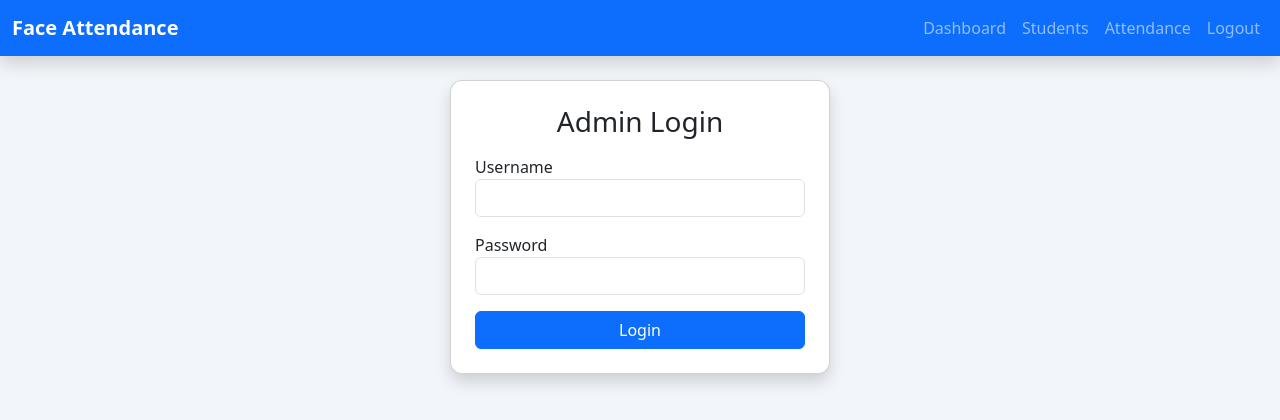
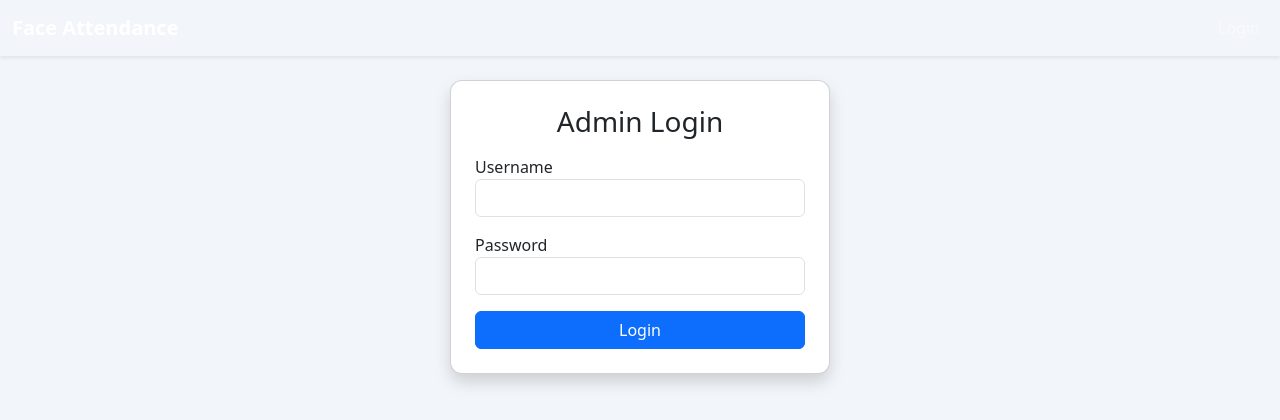
Before and after one commit to iamsayakdas/Face-Recognition-Attendance-System, a Flask app: page /login in a window 1280 px wide. Shown: the top 420 px of the page. Run offline with Flask 3, Linux system fonts and the light colour scheme.

Commit message:
Update base.html

```diff
--- a/templates/base.html
+++ b/templates/base.html
@@ -13,7 +13,7 @@
 </head>
 
 <body>
-<nav class="navbar navbar-expand-lg navbar-dark bg-primary shadow">
+<nav class="navbar navbar-expand-lg navbar-dark navbar-gradient shadow-sm">
   <div class="container-fluid">
     <a class="navbar-brand fw-bold" href="{{ url_for('dashboard') }}">Face Attendance</a>
 
@@ -23,22 +23,33 @@
     </button>
 
     <div class="collapse navbar-collapse" id="navMenu">
-      <ul class="navbar-nav ms-auto">
-        <li class="nav-item"><a class="nav-link" href="{{ url_for('dashboard') }}">Dashboard</a></li>
-        <li class="nav-item"><a class="nav-link" href="{{ url_for('students') }}">Students</a></li>
-        <li class="nav-item"><a class="nav-link" href="{{ url_for('attendance') }}">Attendance</a></li>
-        <li class="nav-item"><a class="nav-link" href="{{ url_for('logout') }}">Logout</a></li>
+      <ul class="navbar-nav ms-auto align-items-lg-center">
+        {% if current_admin %}
+          <li class="nav-item">
+            <span class="nav-link disabled">Hi, {{ current_admin.username }}</span>
+          </li>
+          <li class="nav-item"><a class="nav-link" href="{{ url_for('dashboard') }}">Dashboard</a></li>
+          <li class="nav-item"><a class="nav-link" href="{{ url_for('students') }}">Students</a></li>
+          <li class="nav-item"><a class="nav-link" href="{{ url_for('attendance') }}">Attendance</a></li>
+          <li class="nav-item"><a class="nav-link" href="{{ url_for('admins') }}">Admins</a></li>
+          <li class="nav-item"><a class="nav-link" href="{{ url_for('logout') }}">Logout</a></li>
+        {% else %}
+          <li class="nav-item"><a class="nav-link" href="{{ url_for('login') }}">Login</a></li>
+        {% endif %}
       </ul>
     </div>
   </div>
 </nav>
 
+<div class="page-bg"></div>
+
 <div class="container my-4">
-
   {% with messages = get_flashed_messages() %}
     {% if messages %}
-      <div class="alert alert-warning">
-        {% for m in messages %} <div>{{ m }}</div> {% endfor %}
+      <div class="alert alert-warning shadow-sm">
+        {% for m in messages %}
+          <div>{{ m|safe }}</div>
+        {% endfor %}
       </div>
     {% endif %}
   {% endwith %}
@@ -47,6 +58,5 @@
 </div>
 
 <script src="https://cdn.jsdelivr.net/npm/bootstrap@5.3.3/dist/js/bootstrap.bundle.min.js"></script>
-
 </body>
 </html>
```
